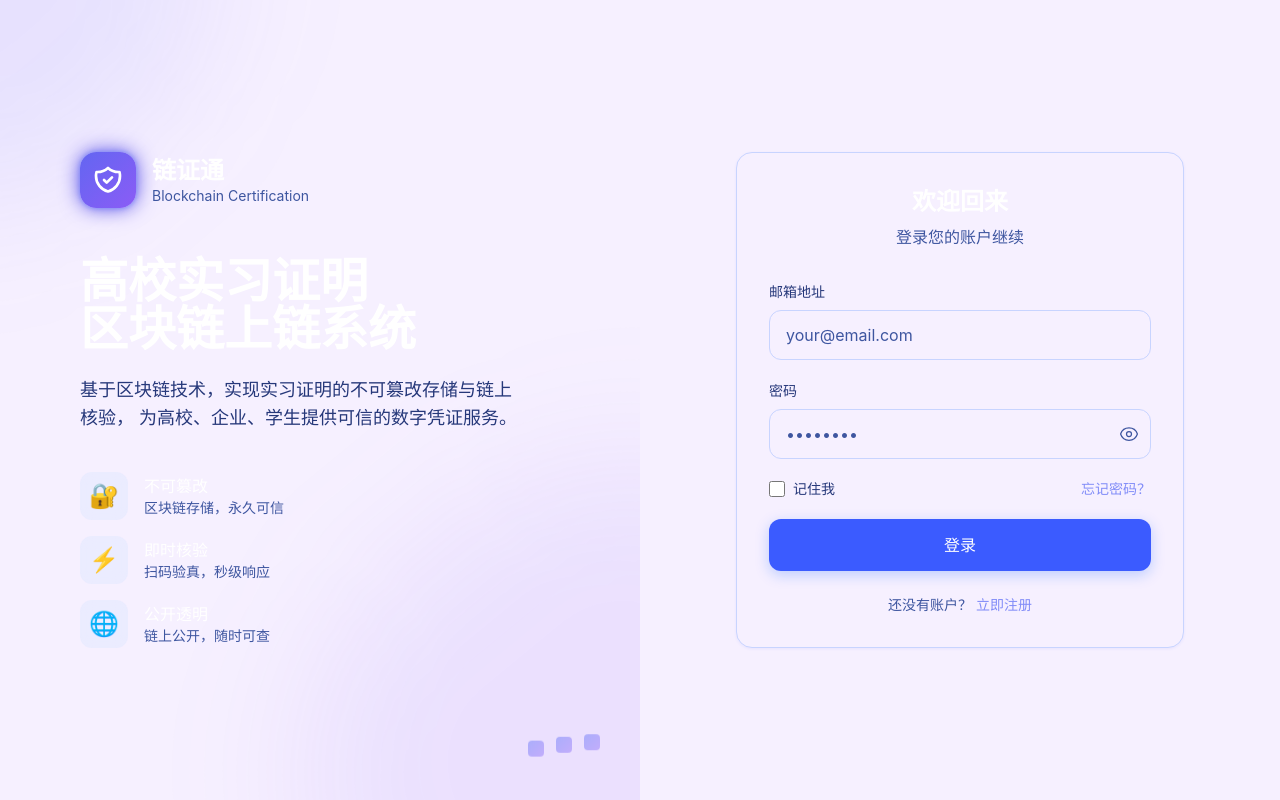
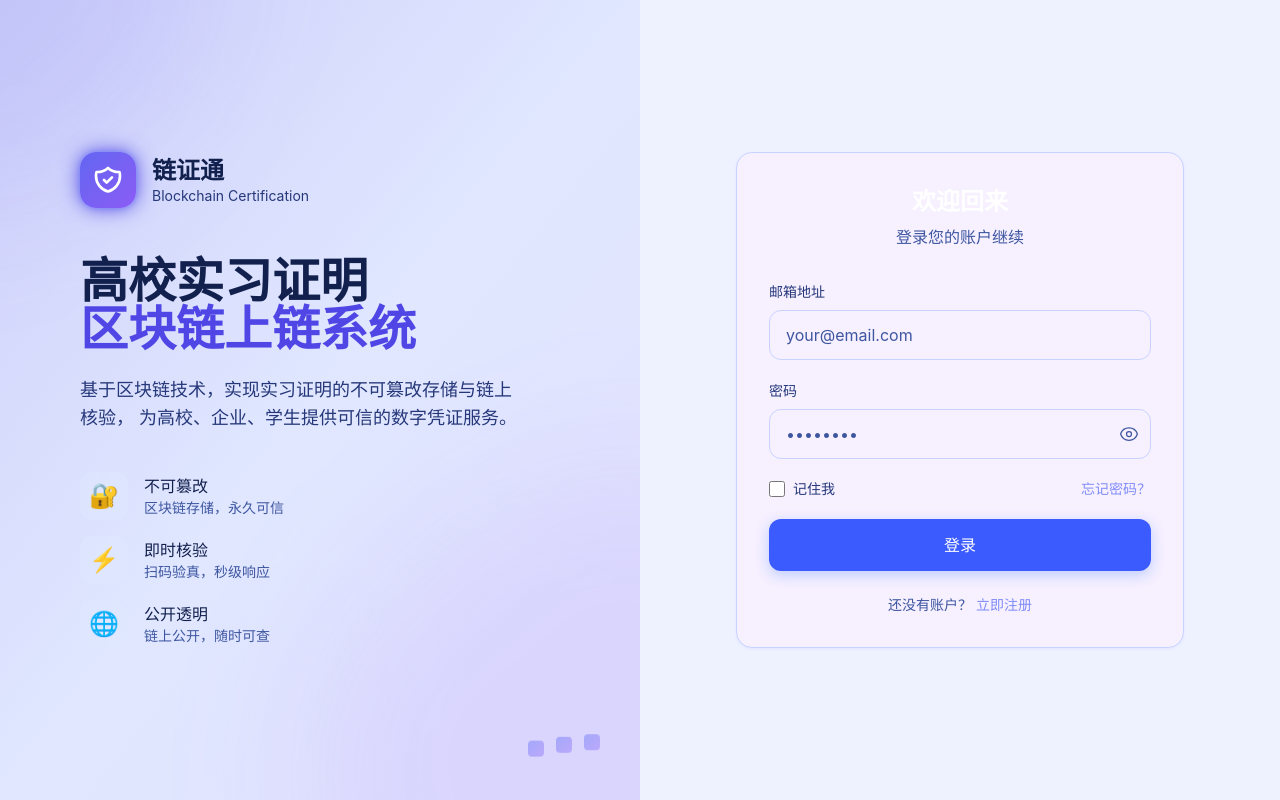
Before and after one commit to AyouTommy/intern-cert-blockchain, a React (Vite) app in the folder frontend/: page /login in a window 1280 px wide. Built offline with nearby package versions, Linux system fonts and the light colour scheme; no server answers.

Commit message:
fix: AuthLayout改为浅色主题+深色文字-修复登录页可读性

```diff
--- a/frontend/src/layouts/AuthLayout.tsx
+++ b/frontend/src/layouts/AuthLayout.tsx
@@ -10,11 +10,11 @@ export default function AuthLayout() {
   }
 
   return (
-    <div className="min-h-screen bg-dark-950 flex">
+    <div className="min-h-screen bg-dark-900 flex">
       {/* Left side - Decorative */}
       <div className="hidden lg:flex lg:w-1/2 relative overflow-hidden">
         {/* Background gradient */}
-        <div className="absolute inset-0 bg-gradient-to-br from-primary-900/50 via-dark-900 to-accent-900/30" />
+        <div className="absolute inset-0 bg-gradient-to-br from-primary-600/20 via-dark-800 to-accent-500/10" />
 
         {/* Animated background elements */}
         <div className="absolute inset-0">
@@ -71,15 +71,15 @@ export default function AuthLayout() {
                 </svg>
               </div>
               <div>
-                <h1 className="text-2xl font-display font-bold text-white">链证通</h1>
-                <p className="text-dark-400 text-sm">Blockchain Certification</p>
+                <h1 className="text-2xl font-display font-bold text-dark-100">链证通</h1>
+                <p className="text-dark-300 text-sm">Blockchain Certification</p>
               </div>
             </div>
 
-            <h2 className="text-4xl xl:text-5xl font-display font-bold text-white leading-tight mb-6">
+            <h2 className="text-4xl xl:text-5xl font-display font-bold text-dark-100 leading-tight mb-6">
               高校实习证明
               <br />
-              <span className="gradient-text">区块链上链系统</span>
+              <span className="text-primary-600">区块链上链系统</span>
             </h2>
 
             <p className="text-dark-300 text-lg max-w-md mb-10">
@@ -105,7 +105,7 @@ export default function AuthLayout() {
                     {feature.icon}
                   </div>
                   <div>
-                    <p className="text-white font-medium">{feature.title}</p>
+                    <p className="text-dark-100 font-medium">{feature.title}</p>
                     <p className="text-dark-400 text-sm">{feature.desc}</p>
                   </div>
                 </motion.div>
```
